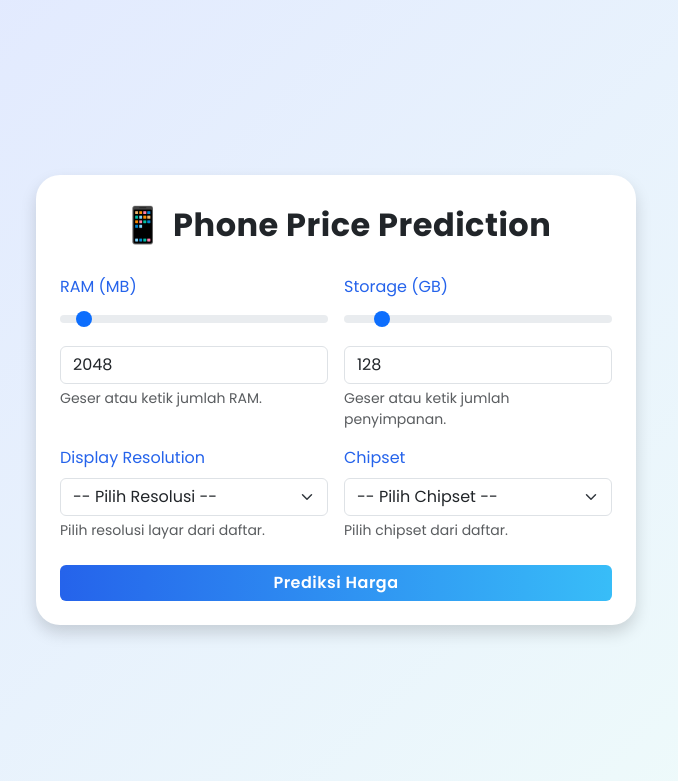
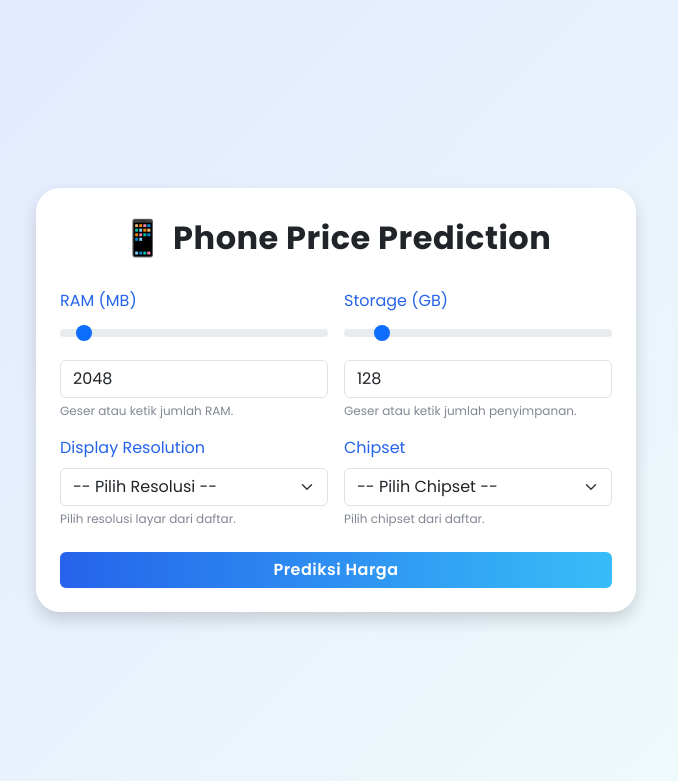
Before and after one commit to Viggofudail/mlops-phone-price, a FastAPI app: page / in a window 1280 px wide. Shown: the top 781 px of the page, without its empty margins (304-982 px from the left). Run offline with FastAPI, Linux system fonts and the light colour scheme; parts of the project's set-up code (start-up, migrations or seed data) failed here and were passed over.

Commit message:
Add styling for form text to enhance readability

```diff
--- a/templates/static/style.css
+++ b/templates/static/style.css
@@ -46,3 +46,9 @@ body {
     font-weight: 700;
     letter-spacing: 0.5px;
   }
+  .form-text {
+    font-weight: 400;
+    color: #6b7280;
+    font-size: 0.75rem;
+    opacity: 0.85;
+  }
```
